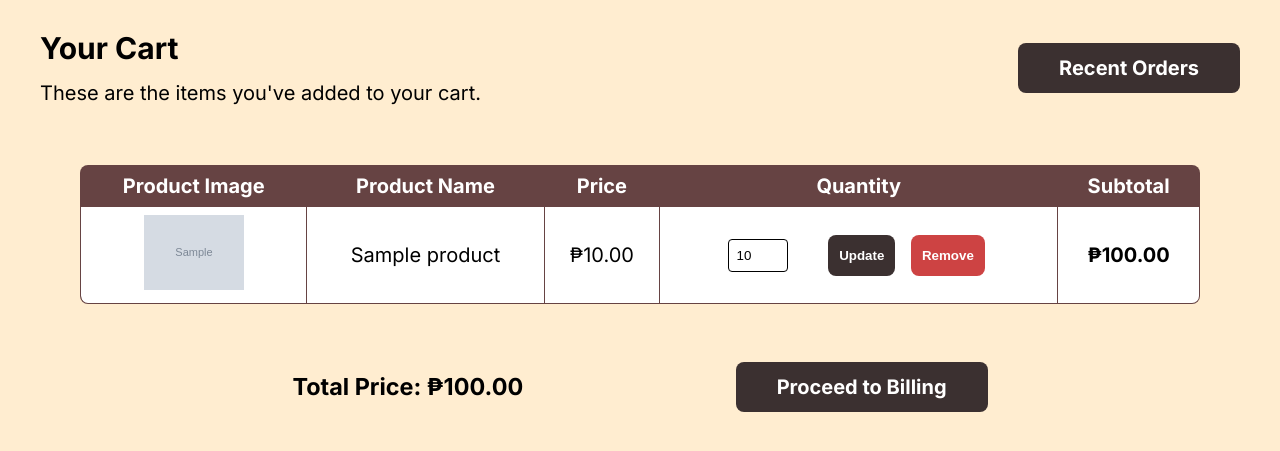
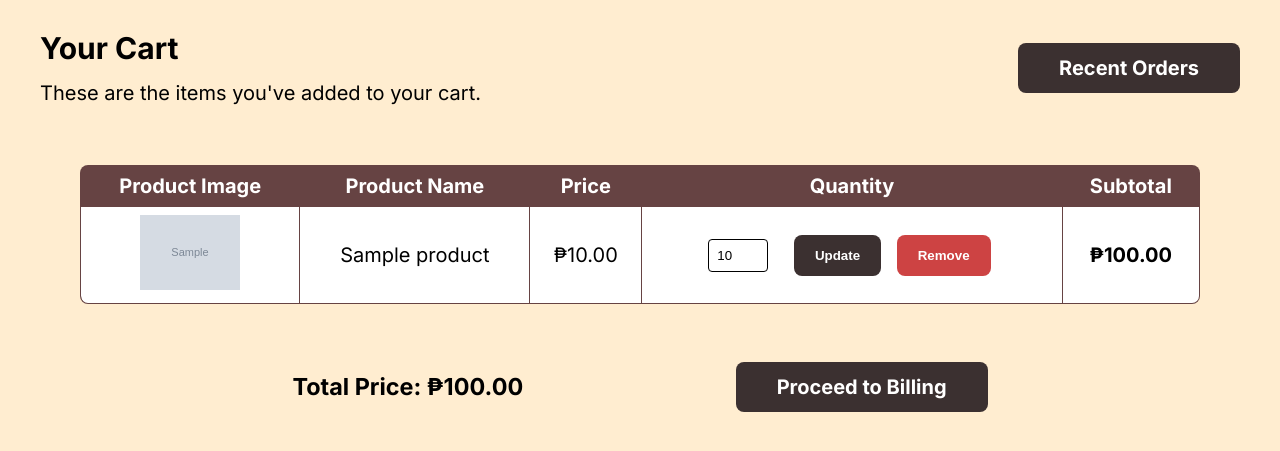
Before and after one commit to Kawtsun/GiftShopManagementSystem, a PHP site: page /pages/cart.php in a window 1280 px wide. Shown: the part 155-606 px from the top of the page. Run offline with PHP 8.4, Linux system fonts and the light colour scheme; the visitor is signed in with stand-in values (Sample User, id 1); tables that the repository leaves empty or names only in its code hold one stand-in row (values such as "Sample post"); grey boxes marked "Sample" are stand-in pictures.

Commit message:
change button padding

```diff
--- a/style.css
+++ b/style.css
@@ -297,7 +297,7 @@ header p {
     border: 1px solid;
     width: 60px;
     padding: 8px;
-    margin-right: 30px;
+    margin-right: 15px;
 }
 
 .cart_table th, .cart_table td {
@@ -341,7 +341,7 @@ header p {
 
 .cart_table button {
     border-radius: 8px;
-    padding: 12px 10px;
+    padding: 12px 20px;
     border: 1px solid transparent;
     font-weight: bold;
     color: white;
@@ -350,12 +350,10 @@ header p {
 
 .update {
     background-color: #3b3030;
-    margin-right: 10px;
 }
 
 .remove {
     background-color: rgb(205, 67, 67);
-    margin-left: 10px;
 }
 
 
```
